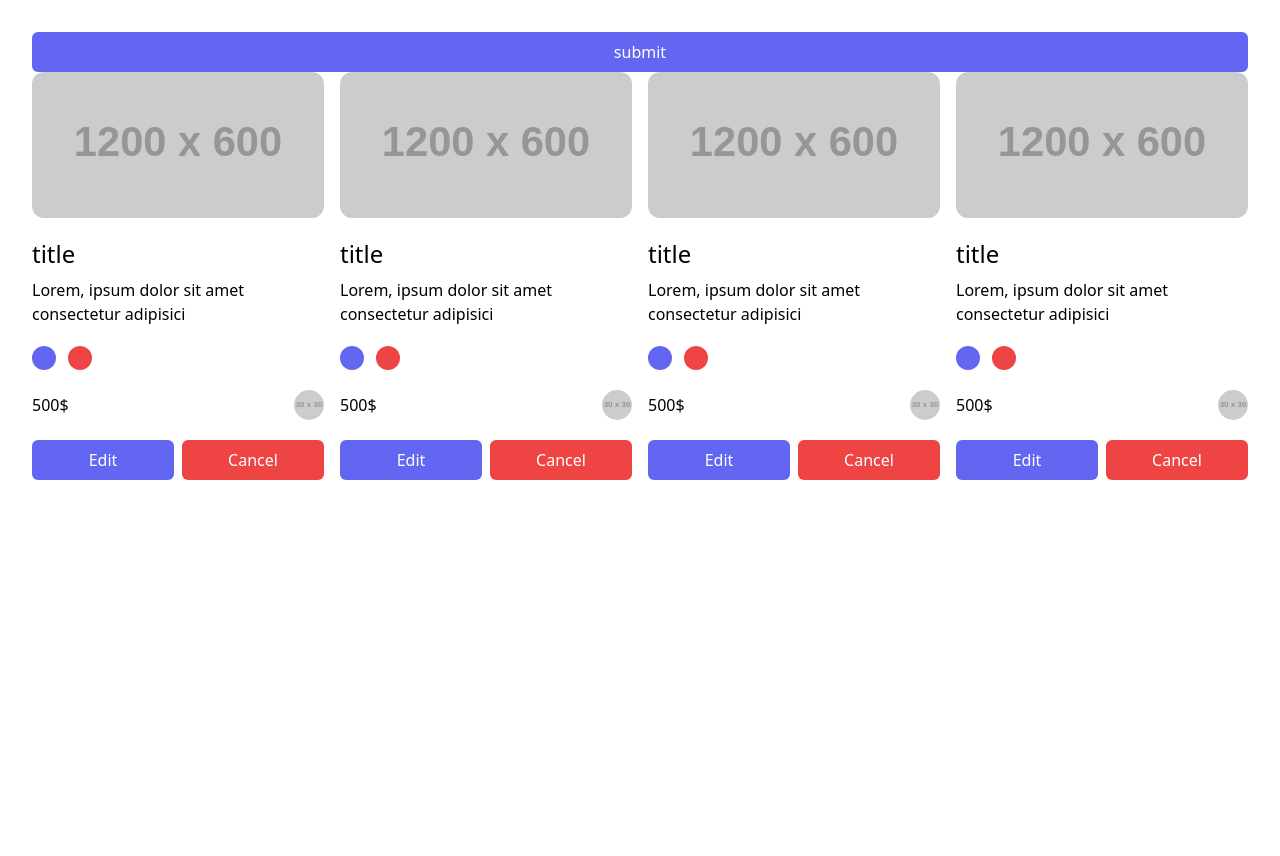
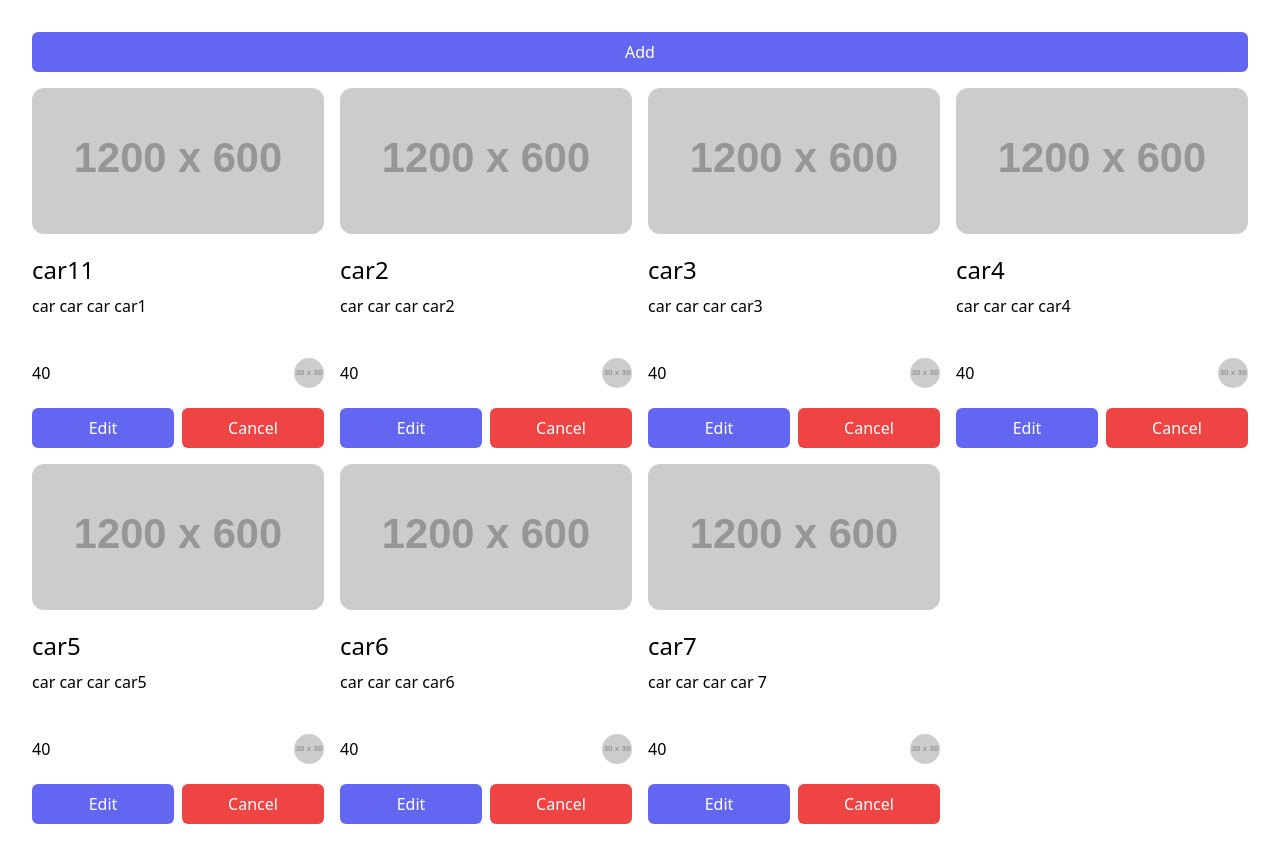
Before and after one commit to mohammed567-tech/ReactJS-Basics-with-TypeScript, a React (Vite) app: page / in a window 1280 px wide. Before the commit the page ends 800 px from the top, so only its background shows below. Built offline with nearby package versions, Linux system fonts and the light colour scheme.

Commit message:
add new product

```diff
--- a/package.json
+++ b/package.json
@@ -12,11 +12,13 @@
   "dependencies": {
     "@headlessui/react": "^2.1.2",
     "react": "^18.3.1",
-    "react-dom": "^18.3.1"
+    "react-dom": "^18.3.1",
+    "uuid": "^10.0.0"
   },
   "devDependencies": {
     "@types/react": "^18.3.3",
     "@types/react-dom": "^18.3.0",
+    "@types/uuid": "^10.0.0",
     "@typescript-eslint/eslint-plugin": "^7.15.0",
     "@typescript-eslint/parser": "^7.15.0",
     "@vitejs/plugin-react": "^4.3.1",
--- a/src/App.tsx
+++ b/src/App.tsx
@@ -1,51 +1,95 @@
-import { ChangeEvent, useState } from "react";
+import { ChangeEvent, FormEvent, useState } from "react";
 import "./App.css";
 import ProductCard from "./Components/ProductCard";
 import Modal from "./Components/ui/Modal";
 import Button from "./Components/ui/Button";
-import { FormInputsList } from "./data/data";
+import { Colors, FormInputsList, Products } from "./data/data";
 import Input from "./Components/ui/Input";
 import { Iproduct } from "./Components/Interfaces";
+import { productValidation } from "./validation";
+import ErrorMsg from "./Components/ErrorMsg";
+import CircleColor from "./Components/ui/CircleColor";
+import { v4 as uuid } from "uuid";
 
 function App() {
-  const [isOpen, setIsOpen] = useState(false);
-  const [product, setProduct] = useState<Iproduct>({
+  const defualtProductObj = {
     title: "",
     description: "",
     imageURL: "",
     price: "",
     colors: [],
     category: { name: "", imageUrl: "" },
-  });
+  };
+  const [productList, setProductList] = useState<Iproduct[]>(Products);
+  const defaultErrs = { title: "", description: "", imageURL: "", price: "" };
+  const [isOpen, setIsOpen] = useState(false);
+  const [product, setProduct] = useState<Iproduct>(defualtProductObj);
+  const [errors, serErrors] = useState(defaultErrs);
+  const [tempColor, setTempColor] = useState<string[]>([]);
 
-  function open() {
+  const open = () => {
     setIsOpen(true);
-  }
+  };
   const onChangeHandler = (e: ChangeEvent<HTMLInputElement>) => {
     const { value, name } = e.target;
     setProduct({ ...product, [name]: value });
+    serErrors({ ...errors, [name]: "" });
   };
-  // console.log(product);/
-  function closeModal() {
+  // console.log(tempColor);
+  const closeModal = () => {
     setIsOpen(false);
-  }
+  };
+  const onCancel = () => {
+    closeModal();
+    setProduct(defualtProductObj);
+    setTempColor([]);
+  };
+
+  const onSubmitHandler = (event: FormEvent<HTMLFormElement>): void => {
+    event.preventDefault();
+    const errors = productValidation({
+      title: product.title,
+      description: product.description,
+      imageURL: product.imageURL,
+      price: product.price,
+    });
+    const hasErrMsg =
+      Object.values(errors).some((value) => value === "") &&
+      Object.values(errors).every((value) => value === "");
+    console.log(hasErrMsg);
+
+    if (!hasErrMsg) {
+      serErrors(errors);
+      return;
+    }
+    // console.log("sent ");
+    setProductList((prev) => [
+      { ...product, id: uuid(), colors: tempColor },
+      ...prev,
+    ]);
+    setProduct(defualtProductObj);
+    closeModal();
+    setTempColor([]);
+  };
+
+  const renderProductist = productList.map((product: Iproduct) => (
+    <ProductCard key={product.id} product={product} />
+  ));
+
   return (
     <>
-      <div className="text-center ">
+      <div className="text-center  space-y-4">
         <Button className={"bg-indigo-500"} onClick={open}>
-          submit
+          Add
         </Button>
 
         <div className="grid grid-cols-1 md:grid-cols-3 lg:grid-cols-4 gap-4">
-          <ProductCard />
-          <ProductCard />
-          <ProductCard />
-          <ProductCard />
+          {renderProductist}
         </div>
         <Modal isOpen={isOpen} closeModal={closeModal} title="Add New Product">
-          <div className="space-y-3 ">
+          <form className="space-y-3 " onSubmit={onSubmitHandler}>
             {FormInputsList.map((input) => (
-              <div className="flex flex-col gap-2">
+              <div className="flex flex-col gap-2" key={input.id}>
                 <label htmlFor={input.id}>{input.label}</label>
                 <Input
                   type="text"
@@ -54,16 +98,45 @@ function App() {
                   value={product[input.name]}
                   onChange={onChangeHandler}
                 />
+                <ErrorMsg msg={errors[input.name]} />
               </div>
             ))}
+            <div className="colors flex gap-2 ">
+              {Colors.map((color) => (
+                <CircleColor
+                  Color={color}
+                  key={color}
+                  onClick={() => {
+                    if (tempColor.includes(color)) {
+                      setTempColor((prev) =>
+                        prev.filter((item) => item !== color)
+                      );
+                      return;
+                    }
+                    setTempColor((prev) => [...prev, color]);
+                  }}
+                />
+              ))}
+            </div>
+            <div className="display-colors  flex flex-wrap gap-2 items-center">
+              {tempColor.map((color) => (
+                <span
+                  key={color}
+                  className={`h-6 p-1  rounded-md flex items-center text-white`}
+                  style={{ backgroundColor: color }}
+                >
+                  {color}{" "}
+                </span>
+              ))}
+            </div>
 
             <div className="flex  gap-2 ">
               <Button className={"bg-indigo-500"}>submit</Button>
-              <Button className={"bg-gray-500 "} onClick={closeModal}>
+              <Button className={"bg-gray-500 "} onClick={onCancel}>
                 Close
               </Button>
             </div>
-          </div>
+          </form>
         </Modal>
       </div>
     </>
--- a/src/Components/ContentProduct.tsx
+++ b/src/Components/ContentProduct.tsx
@@ -1,18 +1,18 @@
 import { TextSlicer } from "./functions/Functions";
+import { Iproduct } from "./Interfaces";
 // import { Iproduct } from "./Interfaces";
 
-interface IProps {}
+interface IProps {
+  product: Iproduct;
+}
 
-const ContentProduct = ({}: IProps) => {
+const ContentProduct = ({ product }: IProps) => {
   //   console.log(products);
+  const productDescription = product.description;
   return (
     <div className="flex flex-col gap-2 text-start">
-      <span className="text-2xl">title</span>
-      <span>
-        {TextSlicer(
-          " Lorem, ipsum dolor sit amet consectetur adipisicing elit. Nostrum, nemomollitia? Saepe minima adipisci ullam aut quia, magni reiciendisdoloremque veritatis architecto quasi, quidem delectus recusandae eaquefugiat, beatae repudiandae."
-        )}
-      </span>
+      <span className="text-2xl">{product.title}</span>
+      <span>{TextSlicer(productDescription)}</span>
     </div>
   );
 };
--- /dev/null
+++ b/src/Components/ErrorMsg.tsx
@@ -0,0 +1,9 @@
+interface Iprops {
+  msg: string;
+}
+const ErrorMsg = ({ msg }: Iprops) => {
+  return msg ? (
+    <span className=" block font-bold text-red-500 text-xs">{msg}</span>
+  ) : null;
+};
+export default ErrorMsg;
--- a/src/Components/Interfaces.ts
+++ b/src/Components/Interfaces.ts
@@ -1,5 +1,5 @@
 export interface Iproduct {
-  id?: number; // or string, depending on your API
+  id?: string | undefined; // or string, depending on your API
   title: string;
   description: string;
   imageURL: string;
--- a/src/Components/ProductCard.tsx
+++ b/src/Components/ProductCard.tsx
@@ -1,14 +1,18 @@
 // import { useEffect, useState } from "react";
-import ColorProduct from "./ColorProduct";
+
 import ContentProduct from "./ContentProduct";
 // import { TextSlicer } from "./functions/Functions";
 import Image from "./Image";
+import { Iproduct } from "./Interfaces";
 import Button from "./ui/Button";
+import CircleColor from "./ui/CircleColor";
 // import Modal from "./ui/Modal";
 
-interface IProps {}
+interface IProps {
+  product: Iproduct;
+}
 
-const ProductCard = ({}: IProps) => {
+const ProductCard = ({ product }: IProps) => {
   //   const [products, setProducts] = useState([]);
   //   useEffect(() => {
   //     fetch("https://fakestoreapi.com/products")
@@ -19,21 +23,22 @@ const ProductCard = ({}: IProps) => {
     <div className="flex flex-col gap-5">
       {/* IMAGE */}
       <Image
-        imageSrc="https://placehold.co/1200x600"
+        imageSrc={product.imageURL}
         alt="producr image"
         className="rounded-xl "
       />
       {/* CONTENT */}
-      <ContentProduct />
+      <ContentProduct product={product} />
       {/* <p>{TextSlicer(txt)}</p> */}
       {/* COLOR */}
       <div className="colorProduct flex gap-3">
-        <ColorProduct Color="bg-indigo-500" />
-        <ColorProduct Color="bg-red-500" />
+        {product.colors.map((color) => (
+          <CircleColor Color={color} key={color} />
+        ))}
       </div>
       {/* PRICE */}
       <div className="price flex justify-between items-center ">
-        <span>500$</span>
+        <span>{product.price}</span>
         <Image
           imageSrc="https://placehold.co/30x30"
           alt="producr image"
--- /dev/null
+++ b/src/Components/ui/CircleColor.tsx
@@ -0,0 +1,15 @@
+import { HTMLAttributes } from "react";
+
+interface Iprops extends HTMLAttributes<HTMLSpanElement> {
+  Color: string;
+}
+const CircleColor = ({ Color, ...rest }: Iprops) => {
+  return (
+    <span
+      className={` block h-5 w-5 rounded-full cursor-pointer `}
+      style={{ backgroundColor: Color }}
+      {...rest}
+    />
+  );
+};
+export default CircleColor;
--- a/src/data/data.ts
+++ b/src/data/data.ts
@@ -1,5 +1,70 @@
-import { IformInput } from "../Components/Interfaces";
-
+import { IformInput, Iproduct } from "../Components/Interfaces";
+import { v4 as uuid } from "uuid";
+export const Products: Iproduct[] = [
+  {
+    id: uuid(),
+    title: "car11",
+    description: "car car car car1 ",
+    imageURL: "https://placehold.co/1200x600",
+    price: "40",
+    colors: [],
+    category: { name: "car", imageUrl: "https://placehold.co/1200x600" },
+  },
+  {
+    id: uuid(),
+    title: "car2",
+    description: "car car car car2 ",
+    imageURL: "https://placehold.co/1200x600",
+    price: "40",
+    colors: [],
+    category: { name: "car", imageUrl: "https://placehold.co/1200x600" },
+  },
+  {
+    id: uuid(),
+    title: "car3",
+    description: "car car car car3 ",
+    imageURL: "https://placehold.co/1200x600",
+    price: "40",
+    colors: [],
+    category: { name: "car", imageUrl: "https://placehold.co/1200x600" },
+  },
+  {
+    id: uuid(),
+    title: "car4",
+    description: "car car car car4 ",
+    imageURL: "https://placehold.co/1200x600",
+    price: "40",
+    colors: [],
+    category: { name: "car", imageUrl: "https://placehold.co/1200x600" },
+  },
+  {
+    id: uuid(),
+    title: "car5",
+    description: "car car car car5 ",
+    imageURL: "https://placehold.co/1200x600",
+    price: "40",
+    colors: [],
+    category: { name: "car", imageUrl: "https://placehold.co/1200x600" },
+  },
+  {
+    id: uuid(),
+    title: "car6",
+    description: "car car car car6 ",
+    imageURL: "https://placehold.co/1200x600",
+    price: "40",
+    colors: [],
+    category: { name: "car", imageUrl: "https://placehold.co/1200x600" },
+  },
+  {
+    id: uuid(),
+    title: "car7",
+    description: "car car car car 7",
+    imageURL: "https://placehold.co/1200x600",
+    price: "40",
+    colors: [],
+    category: { name: "car", imageUrl: "https://placehold.co/1200x600" },
+  },
+];
 export const FormInputsList: IformInput[] = [
   {
     id: "title",
@@ -27,3 +92,19 @@ export const FormInputsList: IformInput[] = [
     type: "text",
   },
 ];
+export const Colors: string[] = [
+  "#6D5FA1",
+  "#7F7CF0",
+  "#7D0764",
+  "#513D78",
+  "#320C9F",
+  "#326496",
+  "#A146BE",
+  "#71A2D2",
+  "#0D0C25",
+  "#9A88CA",
+  "#C6B0F6",
+  "#048E52",
+  "#40B7F7",
+  "#5B9E67",
+];
--- /dev/null
+++ b/src/validation/index.ts
@@ -0,0 +1,37 @@
+export const productValidation = (product: {
+  title: string;
+  description: string;
+  imageURL: string;
+  price: string;
+}) => {
+  const errors: {
+    title: string;
+    description: string;
+    imageURL: string;
+    price: string;
+  } = { title: "", description: "", imageURL: "", price: "" };
+  const validUrlImage = /^(ftp|http|https):\/\/[^ "]+$/.test(product.imageURL);
+  if (
+    !product.title.trim() ||
+    product.title.length > 80 ||
+    product.title.length < 10
+  ) {
+    errors.title = "Product Title Must Be Between 10 and 80 Character";
+  }
+  if (
+    !product.description.trim() ||
+    product.description.length > 900 ||
+    product.description.length < 10
+  ) {
+    errors.description =
+      "Product description Must Be Between 10 and 900 Character";
+  }
+  if (!product.imageURL.trim() || !validUrlImage) {
+    errors.imageURL = "fill correct image url";
+  }
+  if (!product.price.trim() || isNaN(Number(product.price))) {
+    errors.price = "this is not a number";
+  }
+
+  return errors;
+};
```
Also changed, not shown: 1 other file (tests, documents, lock files or other folders).
